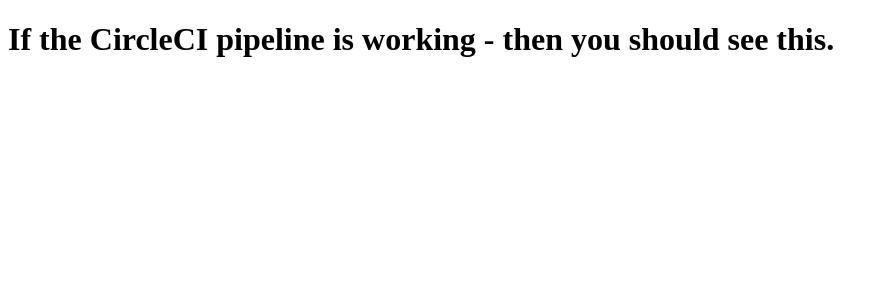
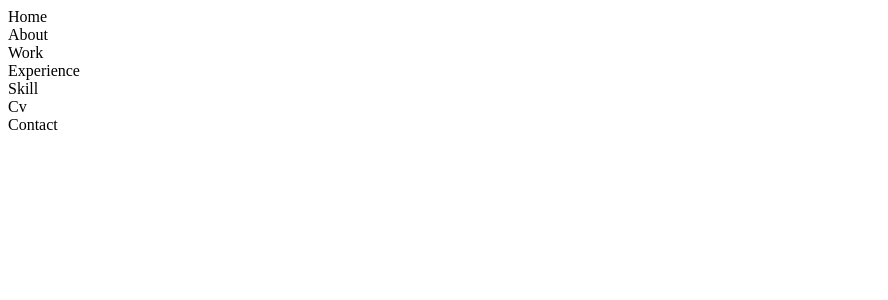
Before and after one commit to FlorisWarmenhoven/portfolio-site, a React app in the folder client/: page / in a window 1280 px wide. Shown: the top 300 px of the page, without its empty margins (0-888 px from the left). Built offline with nearby package versions, Linux system fonts and the light colour scheme.

Commit message:
Add styled components to project

```diff
--- a/client/src/components/App.tsx
+++ b/client/src/components/App.tsx
@@ -1,10 +1,11 @@
-import React, { Component } from 'react';
+import React, { Component } from "react";
+import Navbar from "./Navbar";
 
 export class App extends Component {
 	render() {
 		return (
 			<div>
-        <h1>If the CircleCI pipeline is working - then you should see this.</h1>
+				<Navbar />
 			</div>
 		);
 	}
--- /dev/null
+++ b/client/src/components/Navbar.tsx
@@ -0,0 +1,30 @@
+import React, { Component } from "react";
+import styled from "../../types/styled-components";
+
+const StyledNavigationBar = styled.div`
+  ul {
+    margin: 0;
+    padding: 0;
+    list-style: none;
+  }
+`;
+
+export default class Navbar extends Component {
+	render() {
+		return (
+			<StyledNavigationBar>
+				<ul>
+					<li>
+						<a>Home</a>
+					</li>
+					<li>About</li>
+					<li>Work</li>
+					<li>Experience</li>
+					<li>Skill</li>
+					<li>Cv</li>
+					<li>Contact</li>
+				</ul>
+			</StyledNavigationBar>
+		);
+	}
+}
--- /dev/null
+++ b/client/types/styled-components.ts
@@ -0,0 +1,16 @@
+import * as styledComponents from "styled-components";
+// tslint:disable-next-line:no-duplicate-imports
+import { ThemedStyledComponentsModule } from "styled-components";
+
+import { ThemeInterface } from "./theme";
+
+const {
+	default: styled,
+	css,
+	createGlobalStyle,
+	keyframes,
+	ThemeProvider,
+} = styledComponents as ThemedStyledComponentsModule<ThemeInterface>;
+
+export { css, createGlobalStyle, keyframes, ThemeProvider };
+export default styled;
--- /dev/null
+++ b/client/types/theme.ts
@@ -0,0 +1,3 @@
+export interface ThemeInterface {
+	primaryColor: string;
+}
```
Also changed, not shown: client/src/index.tsx (+4 -4 lines). Lines whose indentation alone changed are shown as unchanged.
